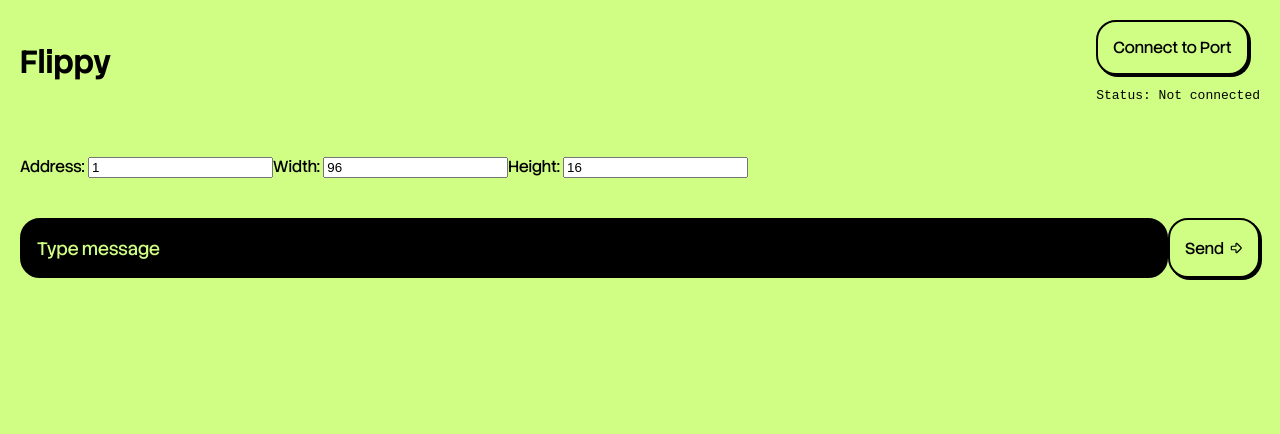
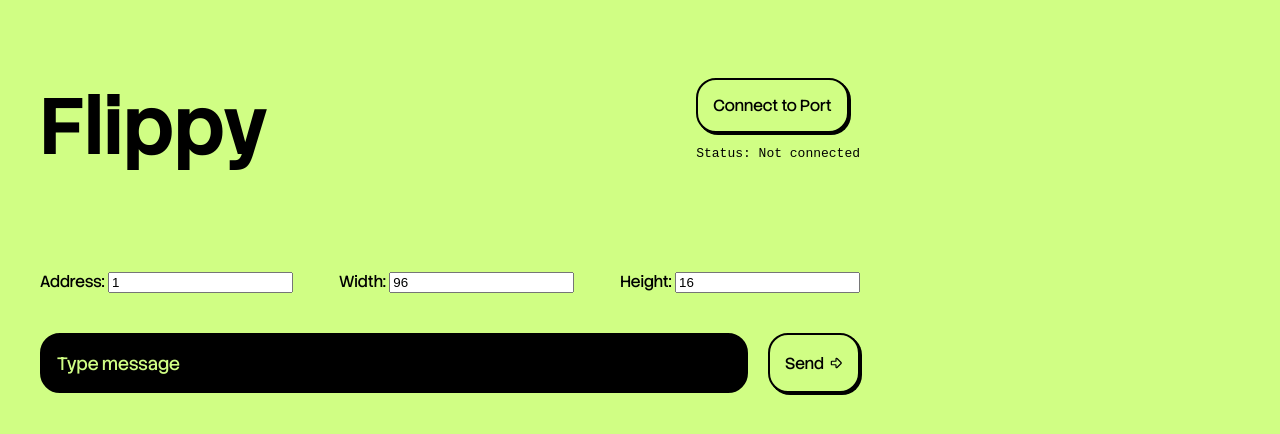
Before and after one commit to samtripp/samtripp.github.io, a plain HTML site: page index.html in a window 1280 px wide. Drawn offline with Linux system fonts and the light colour scheme.

Commit message:
more styling

```diff
--- a/index.html
+++ b/index.html
@@ -6,6 +6,8 @@
         <link rel="stylesheet" href="style.css">
     </head>
     <body>
+
+        <div class="wrapper">
 
             <header>
 
@@ -39,6 +41,8 @@
             <div class="message">
                     <input type="text" id="textInput" placeholder="Type message" />
                     <button id="send">Send <svg xmlns="http://www.w3.org/2000/svg" width="14" height="14" viewBox="0 0 24 24" fill="none" stroke="currentColor" stroke-width="2" stroke-linecap="round" stroke-linejoin="round" class="lucide lucide-arrow-big-right-icon lucide-arrow-big-right"><path d="M11 9a1 1 0 0 0 1-1V5.061a1 1 0 0 1 1.811-.75l6.836 6.836a1.207 1.207 0 0 1 0 1.707l-6.836 6.835a1 1 0 0 1-1.811-.75V16a1 1 0 0 0-1-1H5a1 1 0 0 1-1-1v-4a1 1 0 0 1 1-1z"/></svg></button>
+            </div>
+
         </div>
 
         <script type="module">
--- a/style.css
+++ b/style.css
@@ -24,6 +24,7 @@ main {
     display:flex;
     padding:20px;
     width:100%;
+    justify-content: space-between;
 }
 
 .message {
@@ -31,6 +32,7 @@ main {
     padding:20px;
     width:100%;
     justify-content: space-between;
+    gap:20px;
 }
 
 input[type='text'] {
@@ -78,8 +80,18 @@ header {
     padding:20px;
     display:flex;
     justify-content: space-between;
+    align-items: center;
 }
 
 footer {
     padding:20px;
 }
+
+h1 {
+    font-size:80px;
+}
+
+.wrapper {
+    max-width:900px;
+    padding:0 20px;
+}
```
Lines whose indentation alone changed are shown as unchanged.
